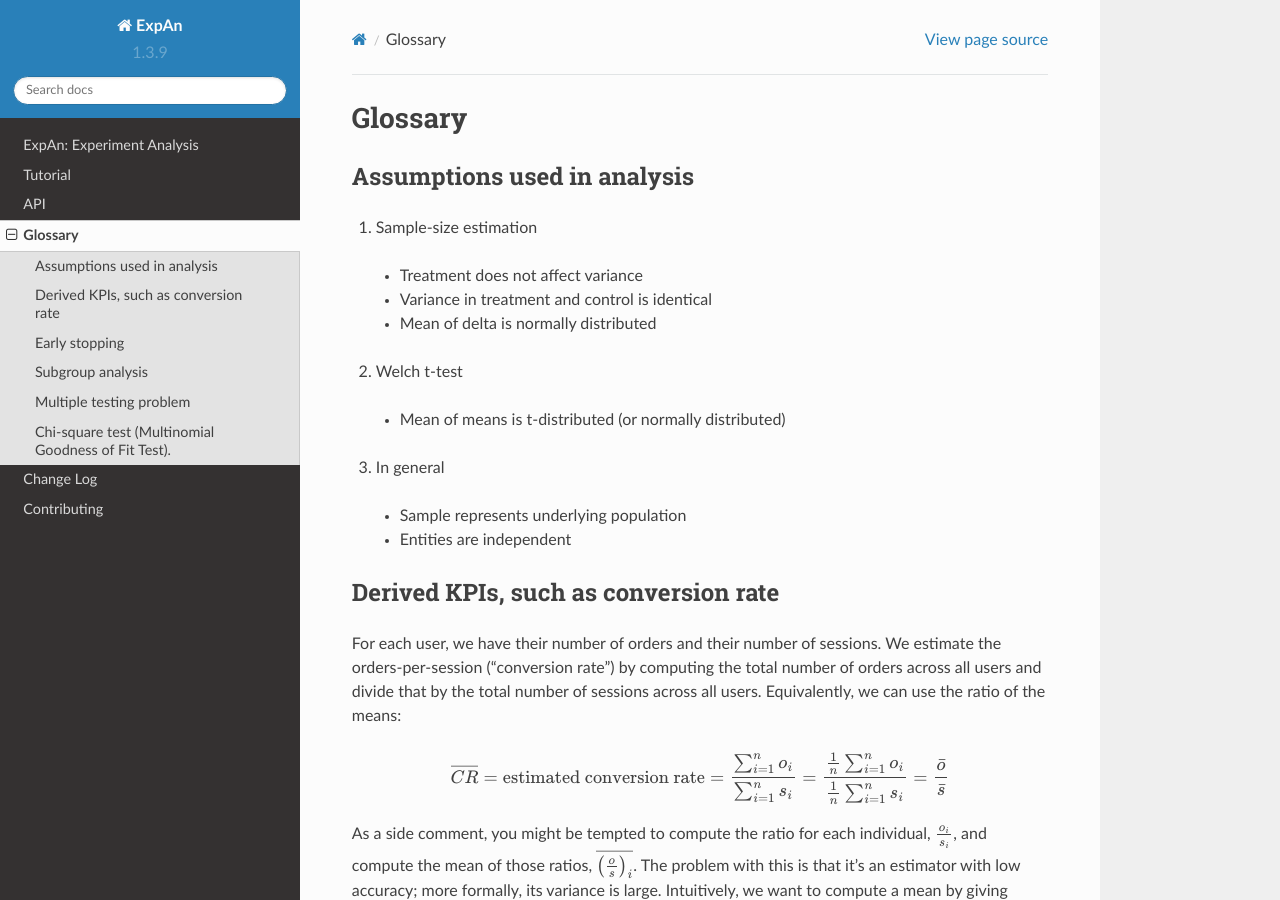
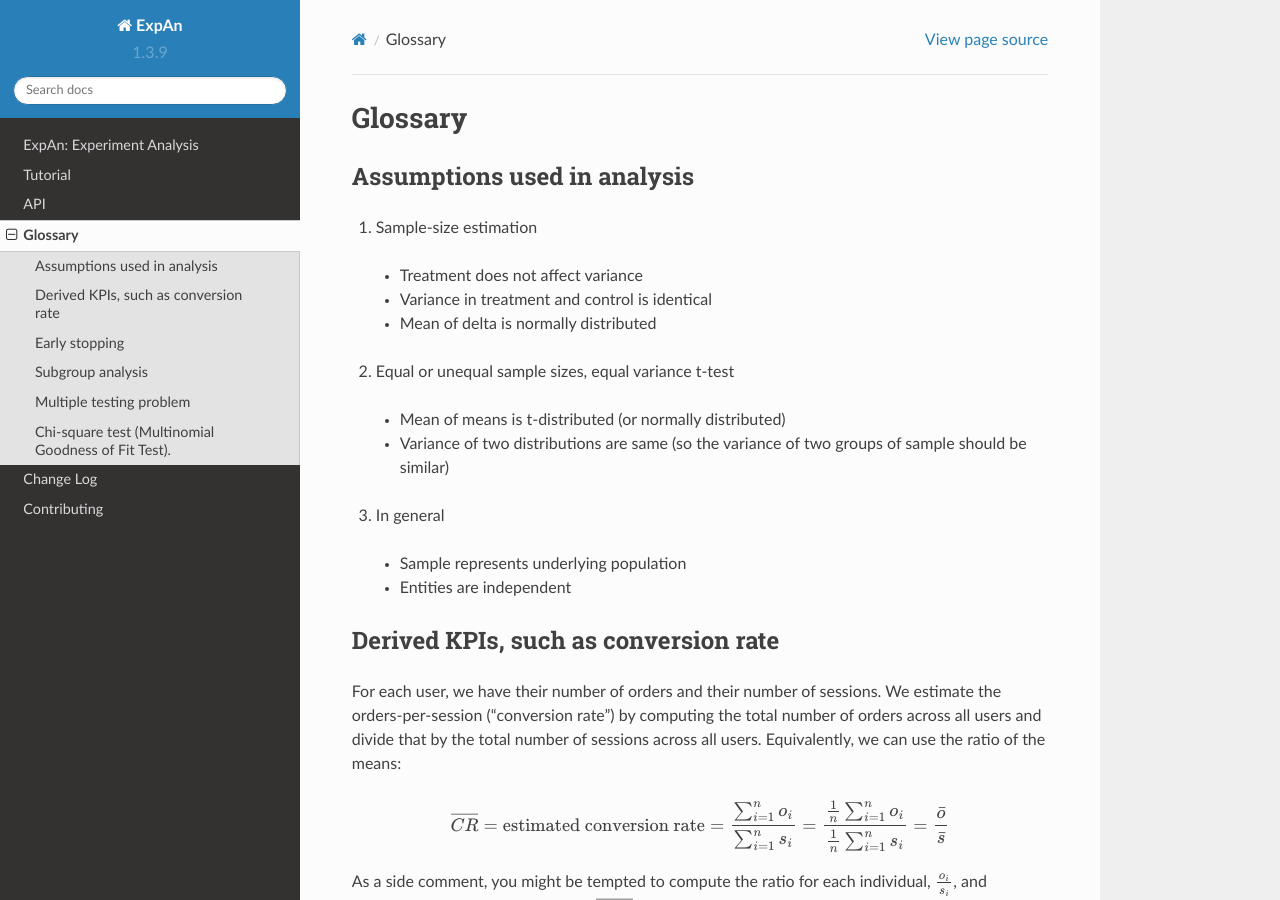
Before and after one commit to zalando/expan, a Sphinx documentation site: the page built from docs/glossary.rst, in a window 1280 px wide and 900 px high. Built offline with Sphinx 7.4.7 and the Read the Docs theme 2.0.0, drawn with Linux system fonts in a browser that asks for light colours.

Commit message:
Correct documentation

```diff
--- a/docs/glossary.rst
+++ b/docs/glossary.rst
@@ -12,9 +12,10 @@ Assumptions used in analysis
   * Variance in treatment and control is identical
   * Mean of delta is normally distributed
 
-2. Welch t-test
+2. Equal or unequal sample sizes, equal variance t-test
 
   * Mean of means is t-distributed (or normally distributed)
+  * Variance of two distributions are same (so the variance of two groups of sample should be similar)
 
 3. In general
 
```
